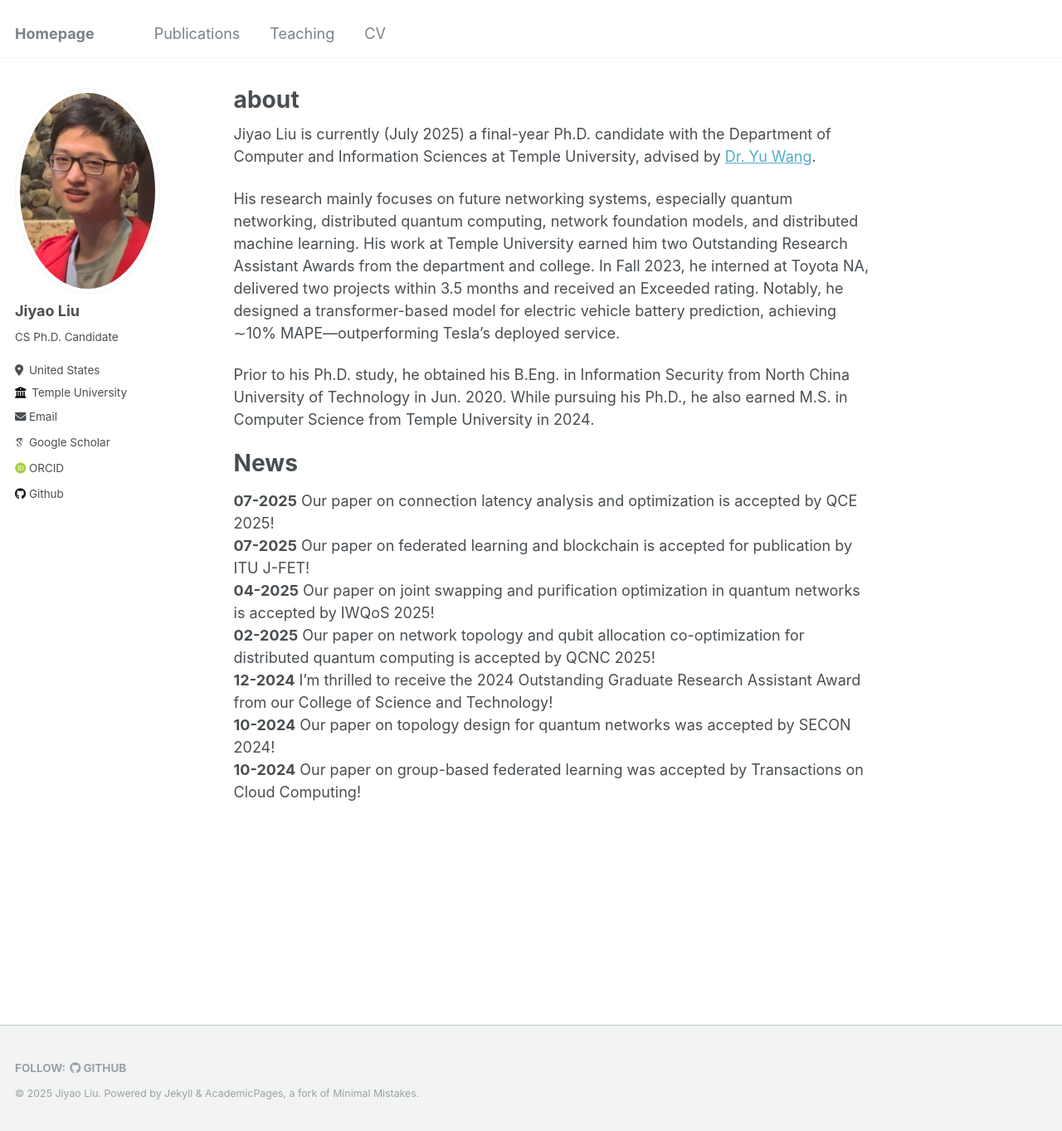
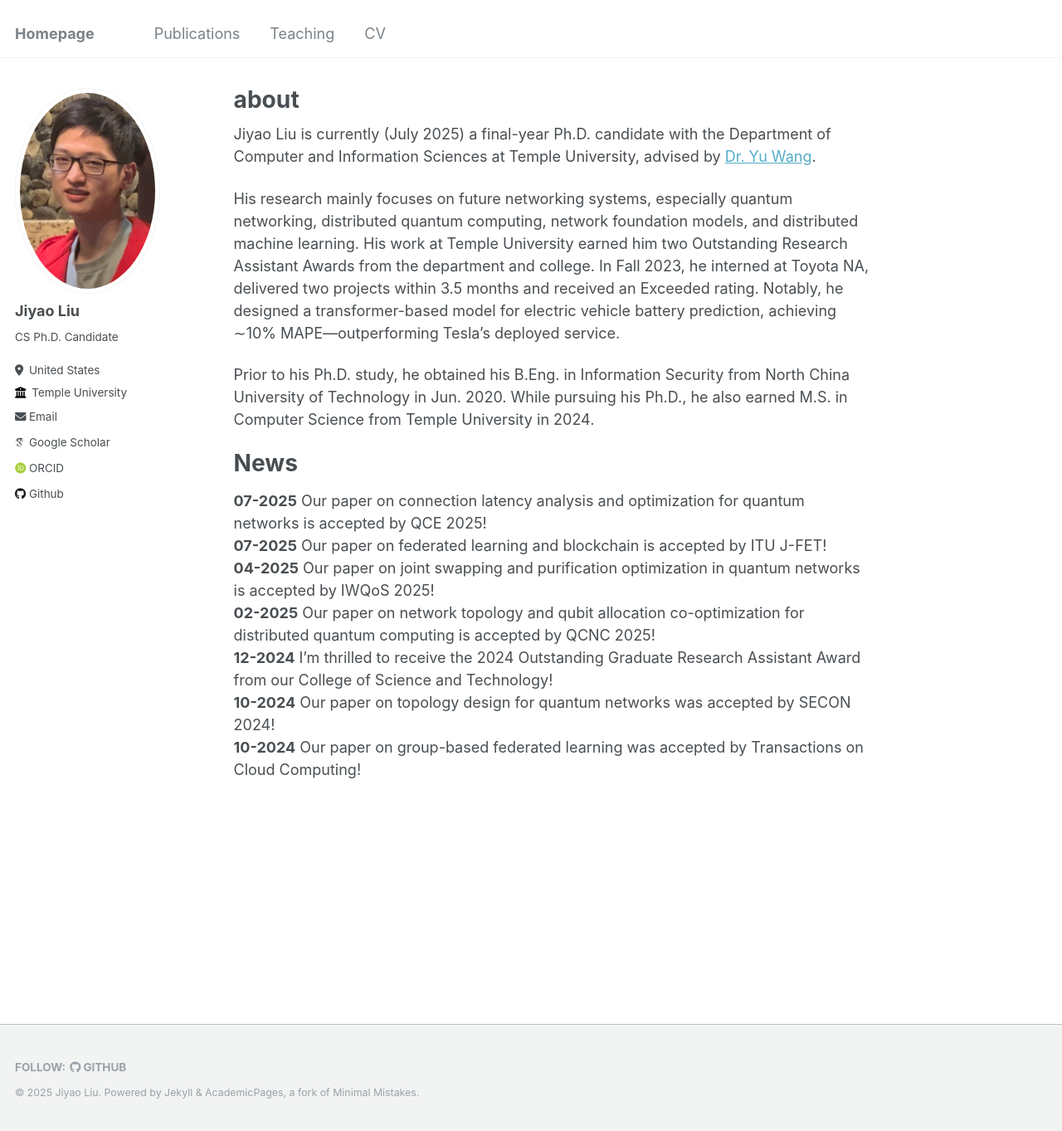
Before and after one commit to Jiyao17/jiyao17.github.io, a Jekyll site: the page built from _pages/about.md, in a window 1280 px wide and 1363 px high. Shown: the whole window at 83% size. Built offline with Jekyll 4.4.1, drawn with Linux system fonts in a browser that asks for light colours; some web fonts are replaced.

Commit message:
Update about.md

```diff
--- a/_pages/about.md
+++ b/_pages/about.md
@@ -14,8 +14,8 @@ His research mainly focuses on future networking systems, especially quantum net
 Prior to his Ph.D. study, he obtained his B.Eng. in Information Security from North China University of Technology in Jun. 2020. While pursuing his Ph.D., he also earned M.S. in Computer Science from Temple University in 2024.
 
 # News
-**07-2025**  Our paper on connection latency analysis and optimization is accepted by QCE 2025!
-**07-2025**  Our paper on federated learning and blockchain is accepted for publication by ITU J-FET!
+**07-2025**  Our paper on connection latency analysis and optimization for quantum networks is accepted by QCE 2025!
+**07-2025**  Our paper on federated learning and blockchain is accepted by ITU J-FET!
 **04-2025**  Our paper on joint swapping and purification optimization in quantum networks is accepted by IWQoS 2025!
 **02-2025**  Our paper on network topology and qubit allocation co-optimization for distributed quantum computing is accepted by QCNC 2025!
 **12-2024**  I'm thrilled to receive the 2024 Outstanding Graduate Research Assistant Award from our College of Science and Technology!
```
